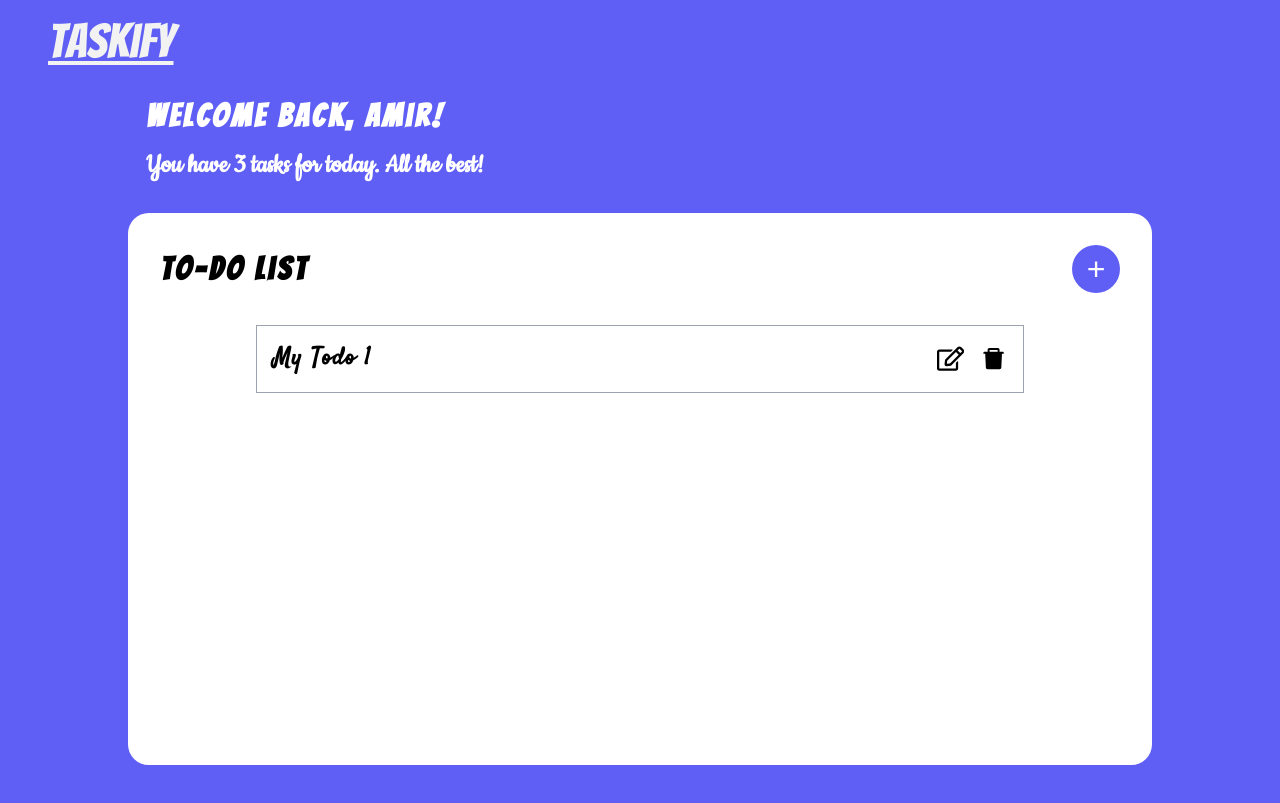
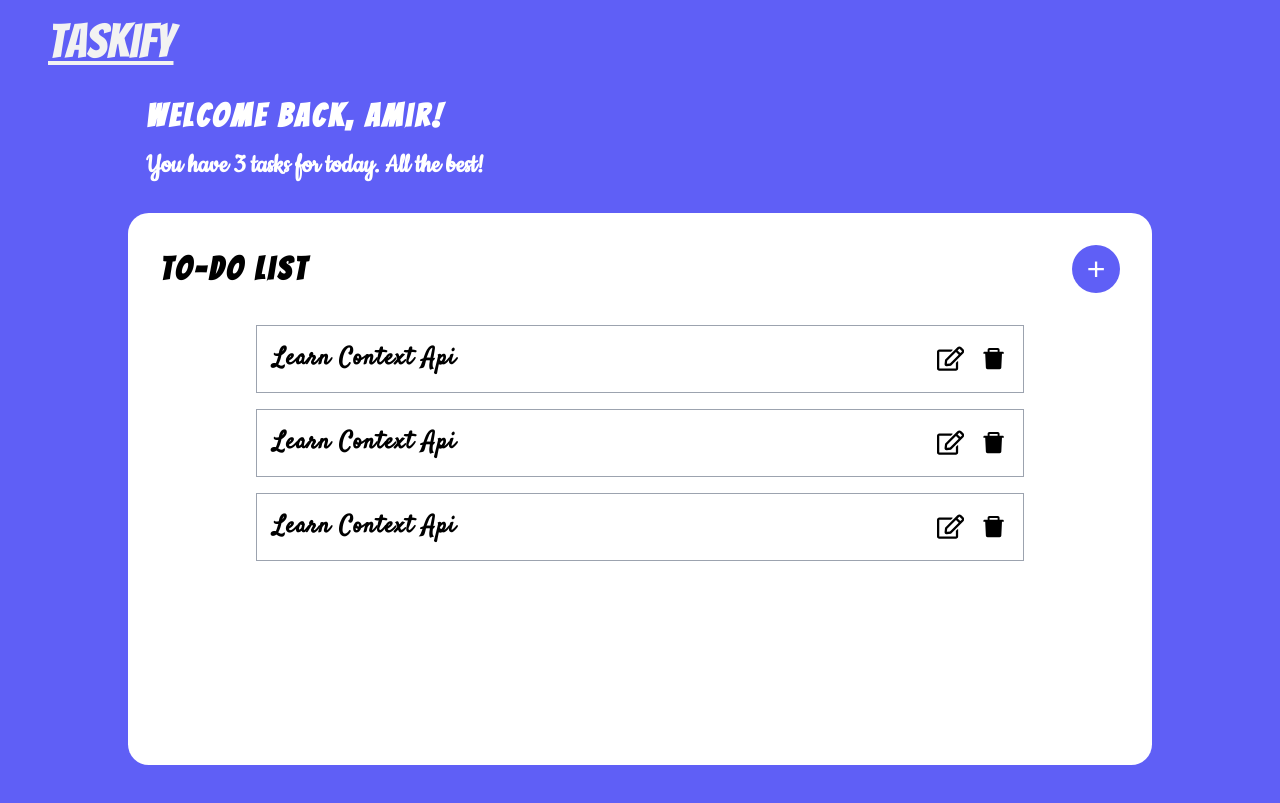
Before and after one commit to md-amir-gauhar/taskify, a React (Create React App) app: page / in a window 1280 px wide. Built offline with nearby package versions, Linux system fonts and the light colour scheme.

Commit message:
feat: added create todo functionality using global providers and reducers

```diff
--- a/src/components/Modal.jsx
+++ b/src/components/Modal.jsx
@@ -1,5 +1,8 @@
 import React, { useState } from 'react'
+import { v4 as uuid } from 'uuid'
 import { useModal } from '../context/modal-context'
+import { useTodo } from '../context/TodoContext'
+
 import '../styles/Modal.css'
 
 const Modal = () => {
@@ -7,8 +10,25 @@ const Modal = () => {
   const [description, setDescription] = useState("")
   const [time, setTime] = useState("")
   const { setIsOpen } = useModal()
+  const { addTodo } = useTodo()
+
   const submitHandler = (e) => {
     e.preventDefault()
+    e.preventDefault()
+    const id = uuid()
+    const todo = {
+      id,
+      title,
+      description,
+      createdAt: Date.now(),
+      time: +time,
+    }
+
+    addTodo(todo)
+    setTitle("")
+    setDescription("")
+    setTime("")
+    setIsOpen(false)
   }
   return (
     <div className='modal-container flex align-center justify-center'>
--- a/src/components/Todo.jsx
+++ b/src/components/Todo.jsx
@@ -6,11 +6,11 @@ import { AiFillDelete } from 'react-icons/ai'
 import '../styles/Todo.css'
 
 
-const Todo = () => {
+const Todo = ({ id, title, description, time }) => {
 
   return (
-    <div className='todo flex align-center justify-between'>
-      <Link to={"#"}><h3>My Todo 1</h3></Link>
+    <div className='todo flex align-center justify-between' key={id}>
+      <Link to={`/todo/${id}`}><h3>{title}</h3></Link>
       <div className="action-container flex align-center">
         <FaRegEdit />
         <AiFillDelete />
--- a/src/components/Todos.jsx
+++ b/src/components/Todos.jsx
@@ -1,12 +1,14 @@
 import React from 'react'
 import { useModal } from '../context/modal-context'
-
+import { useTodo } from '../context/TodoContext'
 import Todo from './Todo'
 
 import '../styles/Todos.css'
 
+
 const Todos = () => {
   const { setIsOpen } = useModal()
+  const { todos } = useTodo()
   return (
     <div className='todos-container'>
       <div className="container-header flex justify-between align-center">
@@ -14,7 +16,11 @@ const Todos = () => {
         <button onClick={() => setIsOpen(true)}>+</button>
       </div>
       <div className="todo-container">
-        <Todo />
+        {
+          todos && todos.map(({ id, title, description, time }) => (
+            <Todo key={id} id={id} title={title} description={description} time={time} />
+          ))
+        }
       </div>
     </div>
   )
--- /dev/null
+++ b/src/context/TodoContext.js
@@ -0,0 +1,33 @@
+import { useContext, createContext, useReducer } from 'react'
+import reducer, { initialState } from '../reducer/TodoReducer'
+
+const TodoContext = createContext()
+
+const TodoProvider = ({ children }) => {
+  const [state, dispatch] = useReducer(reducer, initialState)
+
+  const addTodo = (todo) => {
+    const updatedTodo = state.todos.concat(todo)
+    dispatch({
+      type: "ADD_TODO",
+      payload: updatedTodo,
+    })
+    return updatedTodo;
+  }
+
+  const value = {
+    todos: state.todos,
+    addTodo,
+  }
+  return (
+
+    <TodoContext.Provider value={value}>
+      {children}
+    </TodoContext.Provider>
+
+  )
+}
+
+const useTodo = () => useContext(TodoContext)
+
+export { useTodo, TodoProvider }
--- a/src/index.js
+++ b/src/index.js
@@ -3,12 +3,15 @@ import ReactDOM from 'react-dom';
 import './index.css';
 import App from './App';
 import { ModalProvider } from './context/modal-context';
+import { TodoProvider } from './context/TodoContext';
 
 ReactDOM.render(
   <React.StrictMode>
     <ModalProvider>
-      <App />
+      <TodoProvider>
+        <App />
+      </TodoProvider>
     </ModalProvider>
-  </React.StrictMode>,
+  </React.StrictMode >,
   document.getElementById('root')
 );
--- /dev/null
+++ b/src/reducer/TodoReducer.js
@@ -0,0 +1,43 @@
+import { v4 as uuid } from 'uuid'
+
+export const initialState = {
+  todos: [
+    {
+      id: uuid(),
+      title: "Learn Context Api",
+      description: "The React Context API is a way for a React app to effectively produce global variables that can be passed around. This is the alternative to prop drilling or moving props from grandparent to child to parent, and so on. Context is also touted as an easier, lighter approach to state management using Redux.",
+      createdAt: Date.now(),
+      time: 40
+    },
+    {
+      id: uuid(),
+      title: "Learn Context Api",
+      description: "The React Context API is a way for a React app to effectively produce global variables that can be passed around. This is the alternative to prop drilling or moving props from grandparent to child to parent, and so on. Context is also touted as an easier, lighter approach to state management using Redux.",
+      createdAt: Date.now(),
+      time: 40
+    },
+    {
+      id: uuid(),
+      title: "Learn Context Api",
+      description: "The React Context API is a way for a React app to effectively produce global variables that can be passed around. This is the alternative to prop drilling or moving props from grandparent to child to parent, and so on. Context is also touted as an easier, lighter approach to state management using Redux.",
+      createdAt: Date.now(),
+      time: 40
+    },
+  ]
+}
+
+const reducer = (state, action) => {
+  const { type, payload } = action
+  switch (type) {
+    case "ADD_TODO":
+      console.log("ADD", payload);
+      return {
+        ...state,
+        todos: payload
+      }
+    default:
+      return state
+  }
+}
+
+export default reducer
```
